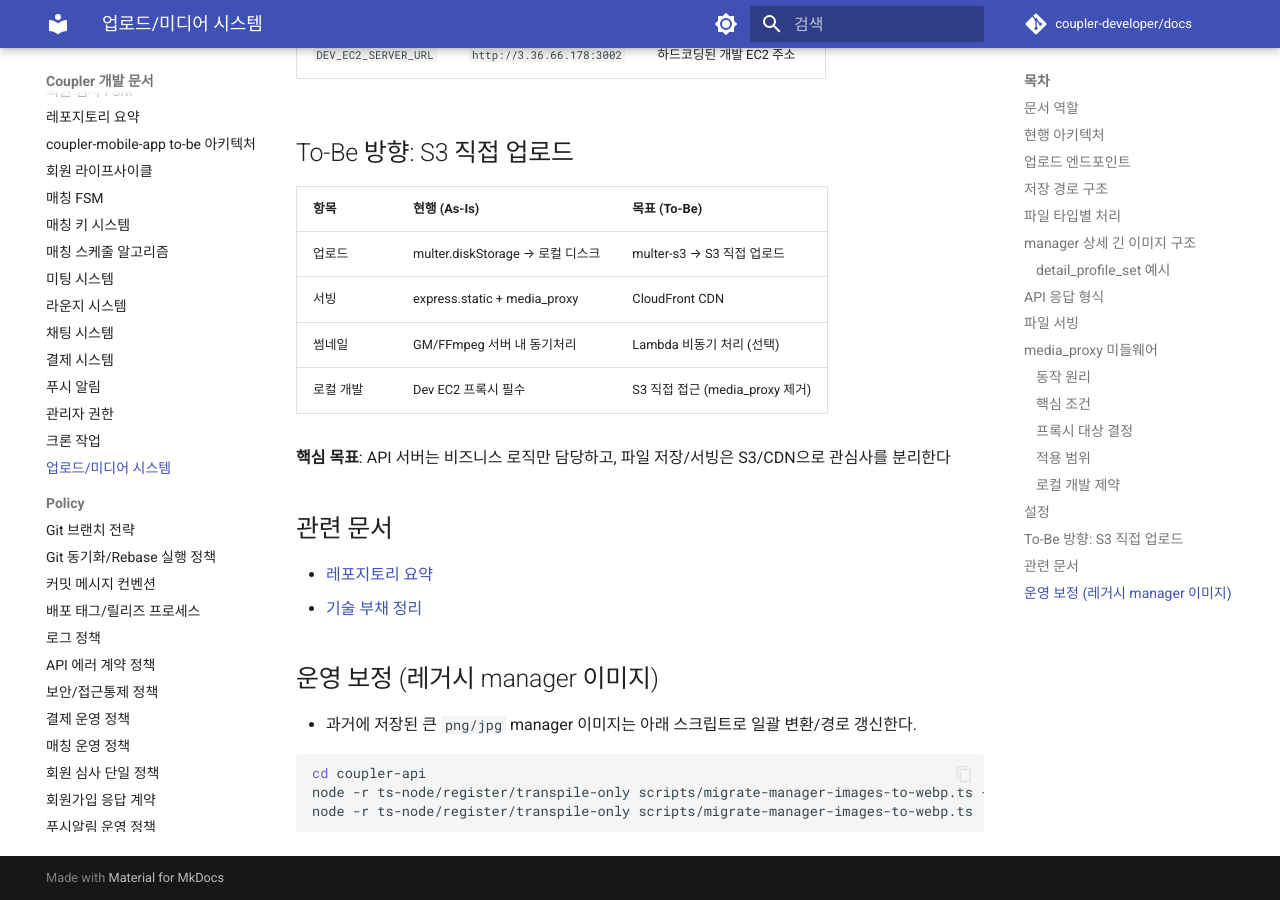
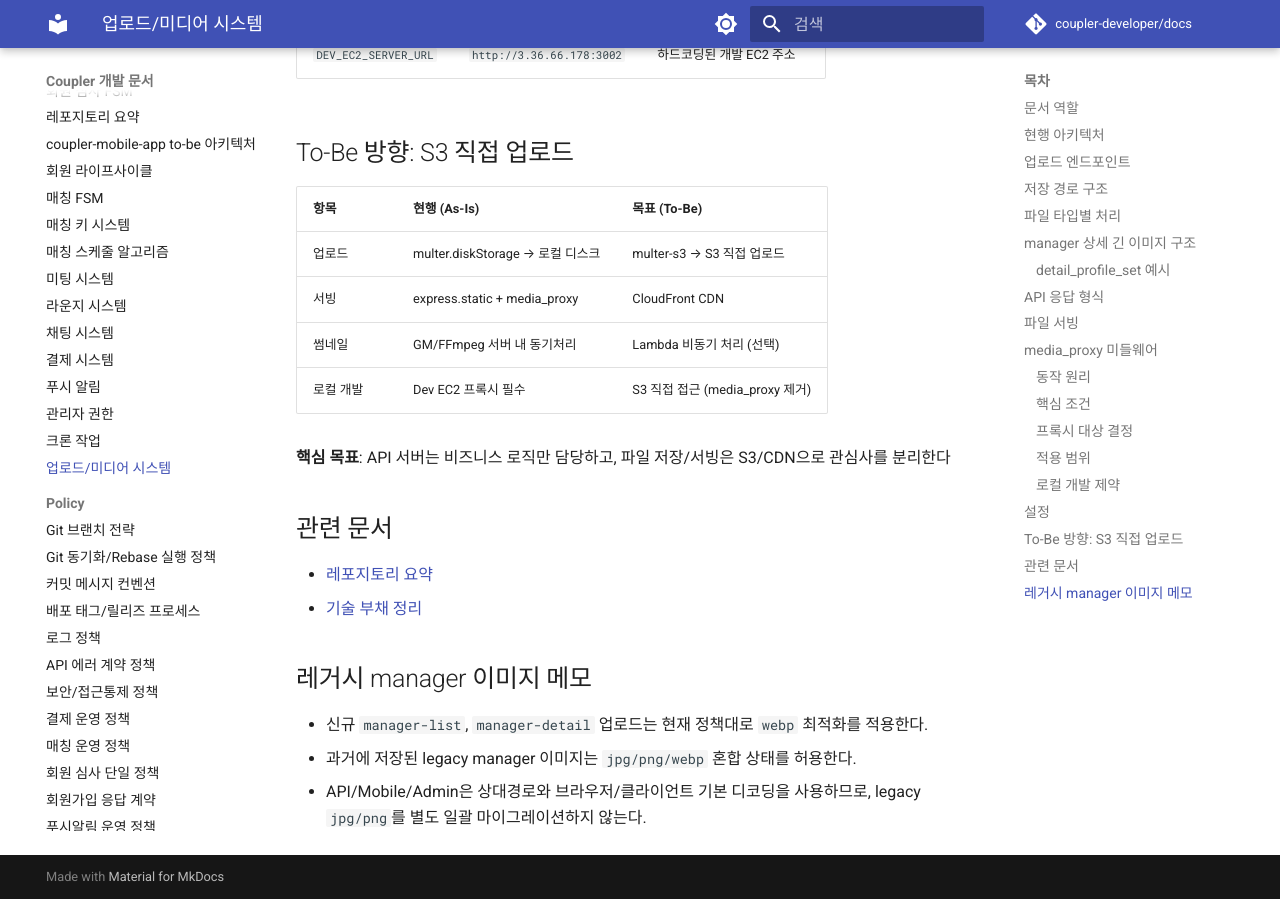
Before and after one commit to coupler-developer/docs, an MkDocs documentation site: the page built from content/architecture/upload-media-system.md, in a window 1280 px wide and 900 px high, scrolled down 7017 px. Built offline with MkDocs 1.6.1 and Material for MkDocs 9.7.7, drawn with Linux system fonts in a browser that asks for light colours; comment, search, counter and statistics services are not loaded.

Commit message:
docs: legacy manager webp 보정 단계 제거
Changes:
- upload media 문서에서 legacy manager webp 일괄 변환 절차 제거
- legacy manager 이미지는 mixed format 허용으로 기준 정리

Tests:
- npm run -s lint:md
- npm run -s build:docs

````diff
--- a/content/architecture/upload-media-system.md
+++ b/content/architecture/upload-media-system.md
@@ -208,12 +208,8 @@ flowchart TD
 - [레포지토리 요약](repo-overview.md)
 - [기술 부채 정리](../technical-debt/technical-debt.md)
 
-## 운영 보정 (레거시 manager 이미지)
+## 레거시 manager 이미지 메모
 
-- 과거에 저장된 큰 `png/jpg` manager 이미지는 아래 스크립트로 일괄 변환/경로 갱신한다.
-
-```bash
-cd coupler-api
-node -r ts-node/register/transpile-only scripts/migrate-manager-images-to-webp.ts --dry-run
-node -r ts-node/register/transpile-only scripts/migrate-manager-images-to-webp.ts
-```
+- 신규 `manager-list`, `manager-detail` 업로드는 현재 정책대로 `webp` 최적화를 적용한다.
+- 과거에 저장된 legacy manager 이미지는 `jpg/png/webp` 혼합 상태를 허용한다.
+- API/Mobile/Admin은 상대경로와 브라우저/클라이언트 기본 디코딩을 사용하므로, legacy `jpg/png`를 별도 일괄 마이그레이션하지 않는다.
````
